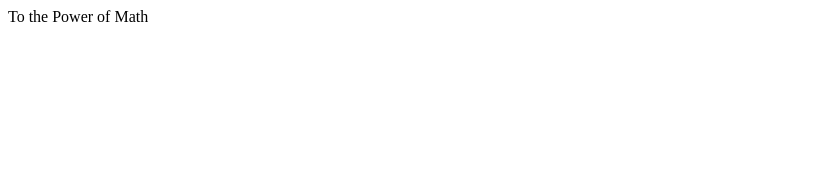
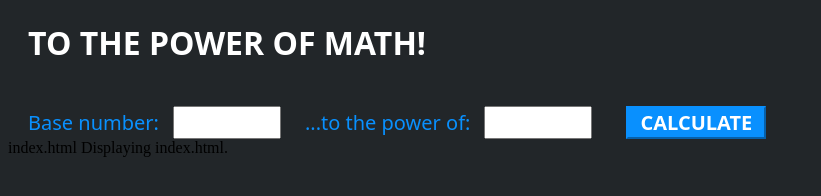
Before and after one commit to kristen-descant/AWSProjects, a plain HTML site: page toThePowerOf/index.html in a window 1280 px wide. Shown: the whole page, without its empty margins (0-821 px from the left). Drawn offline with Linux system fonts and the light colour scheme.

Commit message:
updated index

```diff
--- a/toThePowerOf/index.html
+++ b/toThePowerOf/index.html
@@ -1,11 +1,81 @@
+
 <!DOCTYPE html>
-<html lang="en">
+<html>
 <head>
     <meta charset="UTF-8">
-    <meta name="viewport" content="width=device-width, initial-scale=1.0">
-    <title>To the Power of Math</title>
+    <title>To the Power of Math!</title>
+    <!-- Styling for the client UI -->
+    <style>
+    h1 {
+        color: #FFFFFF;
+        font-family: system-ui;
+		margin-left: 20px;
+        }
+	body {
+        background-color: #222629;
+        }
+    label {
+        color: #0990fe;
+        font-family: system-ui;
+        font-size: 20px;
+        margin-left: 20px;
+		margin-top: 20px;
+        }
+     button {
+        background-color: #0990fe;
+		border-color: #0990fe;
+		color: #FFFFFF;
+        font-family: system-ui;
+        font-size: 20px;
+		font-weight: bold;
+        margin-left: 30px;
+		margin-top: 20px;
+		width: 140px;
+        }
+	 input {
+        color: #222629;
+        font-family: system-ui;
+        font-size: 20px;
+        margin-left: 10px;
+		margin-top: 20px;
+		width: 100px;
+        }
+    </style>
+    <script>
+        // callAPI function that takes the base and exponent numbers as parameters
+        var callAPI = (base,exponent)=>{
+            // instantiate a headers object
+            var myHeaders = new Headers();
+            // add content type header to object
+            myHeaders.append("Content-Type", "application/json");
+            // using built in JSON utility package turn object to string and store in a variable
+            var raw = JSON.stringify({"base":base,"exponent":exponent});
+            // create a JSON object with parameters for API call and store in a variable
+            var requestOptions = {
+                method: 'POST',
+                headers: myHeaders,
+                body: raw,
+                redirect: 'follow'
+            };
+            // make API call with parameters and use promises to get response
+            fetch("https://g39iad9p7g.execute-api.us-east-1.amazonaws.com/Dev", requestOptions)
+            .then(response => response.text())
+            .then(result => alert(JSON.parse(result).body))
+            .catch(error => console.log('error', error));
+        }
+    </script>
 </head>
 <body>
-    To the Power of Math
+    <h1>TO THE POWER OF MATH!</h1>
+	<form>
+        <label>Base number:</label>
+        <input type="text" id="base">
+        <label>...to the power of:</label>
+        <input type="text" id="exponent">
+        <!-- set button onClick method to call function we defined passing input values as parameters -->
+        <button type="button" onclick="callAPI(document.getElementById('base').value,document.getElementById('exponent').value)">CALCULATE</button>
+    </form>
 </body>
 </html>
+index.html
+Displaying index.html.
```
